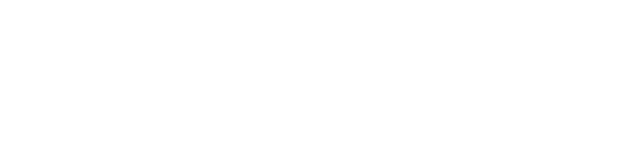
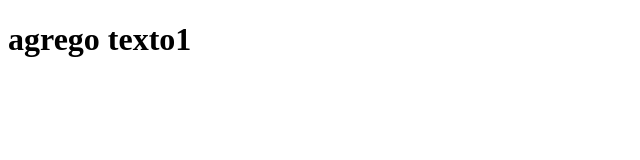
Before and after one commit to escupablo/new-course, a plain HTML site: page index.html in a window 1280 px wide. Shown: the whole page, without its empty margins (0-640 px from the left). Drawn offline with Linux system fonts and the light colour scheme.

Commit message:
modifique index.html

```diff
--- a/index.html
+++ b/index.html
@@ -7,6 +7,6 @@
     <title>Primera página</title>
 </head>
 <body>
-
+    <h1>agrego texto1</h1>
 </body>
 </html>
```
